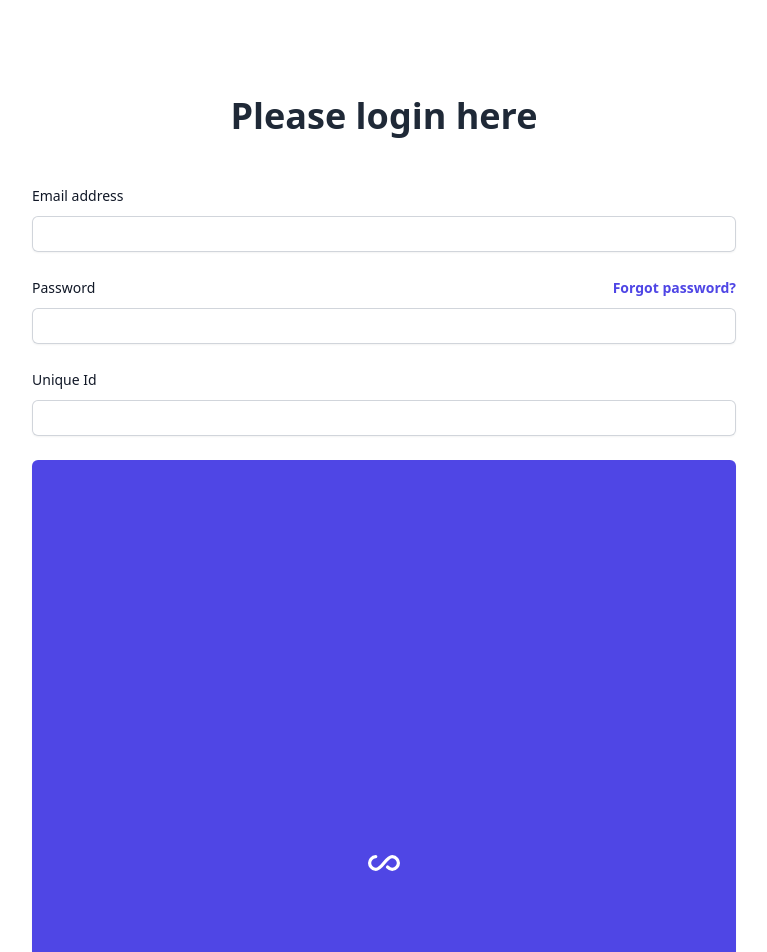
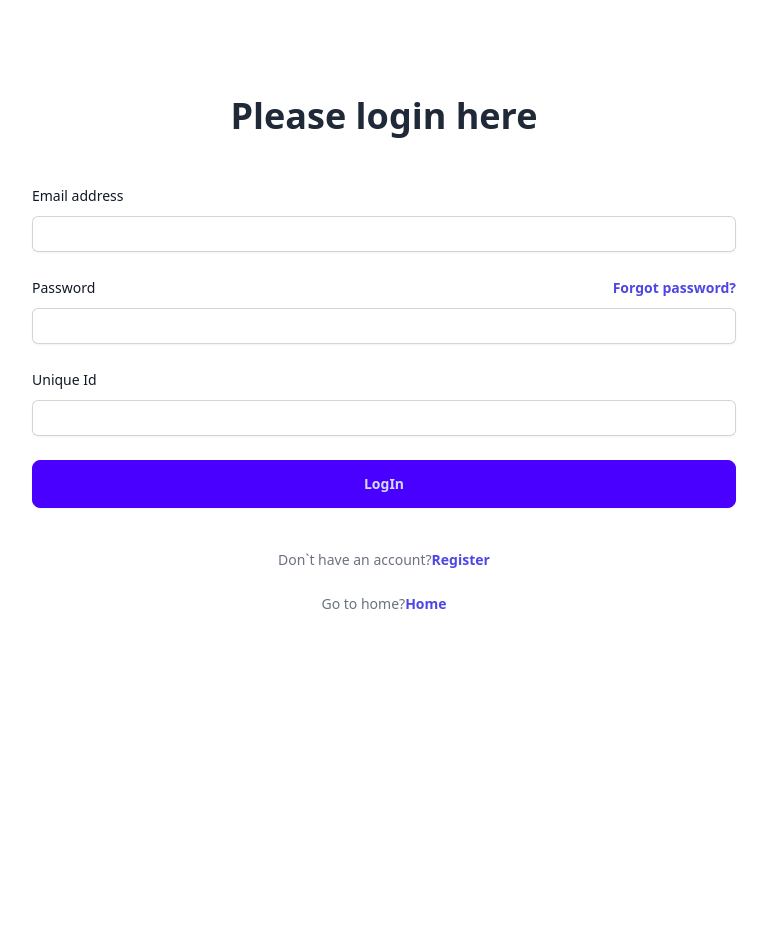
Before and after one commit to belalhossain22000/elearning, a React (Vite) app: page /login in a window 1280 px wide. Shown: the top 952 px of the page, without its empty margins (256-1023 px from the left). After the commit the page ends 800 px from the top, so only its background shows below. Built offline with nearby package versions, Linux system fonts and the light colour scheme.

Commit message:
fix some problem

```diff
--- /dev/null
+++ b/src/components/Loading/BtnLoading.jsx
@@ -0,0 +1,13 @@
+
+
+const BtnLoading = () => {
+    return (
+
+        <div>
+            <span className="loading loading-infinity loading-lg"></span>
+        </div>
+
+    )
+}
+
+export default BtnLoading
--- a/src/components/RegistrationSuccess/LoginSuccess.jsx
+++ b/src/components/RegistrationSuccess/LoginSuccess.jsx
@@ -2,13 +2,14 @@ import { IoMdCheckmarkCircleOutline } from "react-icons/io";
 import { Link } from "react-router-dom";
 import { useGetUserByEmailQuery } from "../../redux/api/usersApi";
 import { useSelector } from "react-redux";
+import Loading from "../Loading/Loading";
 const LoginSuccess = () => {
     const userEmail = useSelector((state) => state.userEmail.email);
     const { data, isLoading } = useGetUserByEmailQuery(userEmail)
     // console.log(data.password)
 
     if (isLoading) {
-        return <h1>Loading...</h1>
+        return <Loading />
     }
     return (
         <div className="container mx-auto flex items-center flex-col justify-center gap-5  h-[100vh]">
--- a/src/pages/Login/Login.jsx
+++ b/src/pages/Login/Login.jsx
@@ -1,7 +1,7 @@
 import { useState } from 'react';
 import { Link, useNavigate, } from 'react-router-dom';
 import { useLoginUserMutation } from '../../redux/api/usersApi';
-import Loading from '../../components/Loading/Loading';
+import BtnLoading from '../../components/Loading/BtnLoading';
 
 
 const Login = () => {
@@ -106,9 +106,9 @@ const Login = () => {
                         {/* Submit button */}
                         <button
                             type="submit"
-                            className="flex w-full justify-center rounded-md bg-indigo-600 px-3 py-1.5 text-sm font-semibold leading-6 text-white shadow-sm hover:bg-indigo-500 focus-visible:outline focus-visible:outline-2 focus-visible:outline-offset-2 focus-visible:outline-indigo-600"
+                            className="btn btn-primary w-full"
                         >
-                            {isLoading ? "Loading" : <Loading />}
+                            {isLoading ? <BtnLoading /> : "LogIn"}
 
                         </button>
                     </div>
--- a/src/pages/Register/Register.jsx
+++ b/src/pages/Register/Register.jsx
@@ -5,7 +5,7 @@ import { useDispatch } from 'react-redux';
 import { setEmailr } from '../../redux/reducer/userEmailSlice';
 // import { useDispatch, useSelector } from 'react-redux';
 import { usePostUserMutation } from '../../redux/api/usersApi';
-import Loading from '../../components/Loading/Loading';
+import BtnLoading from '../../components/Loading/BtnLoading';
 // import { setError, clearError } from '../../redux/reducer/errSlice';
 const Register = () => {
     const [step, setStep] = useState(1); // Track the current step
@@ -244,7 +244,7 @@ const Register = () => {
                                             Previous
                                         </button>
                                     )}
-                                    <button className='btn btn-success px-8 mt-5 text-white' type="submit">{isLoading ? "Loading..." : <Loading />}</button>
+                                    <button className='btn btn-success px-8 mt-5 text-white' type="submit">{isLoading ? <BtnLoading /> : "SignUp"}</button>
                                 </div>
                             </div>
                         </form>
```
